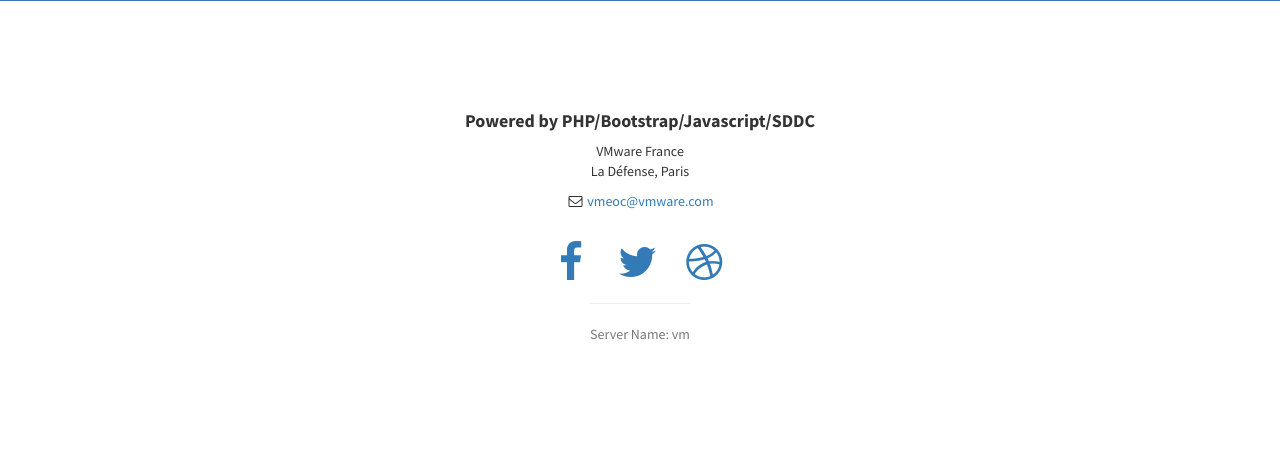
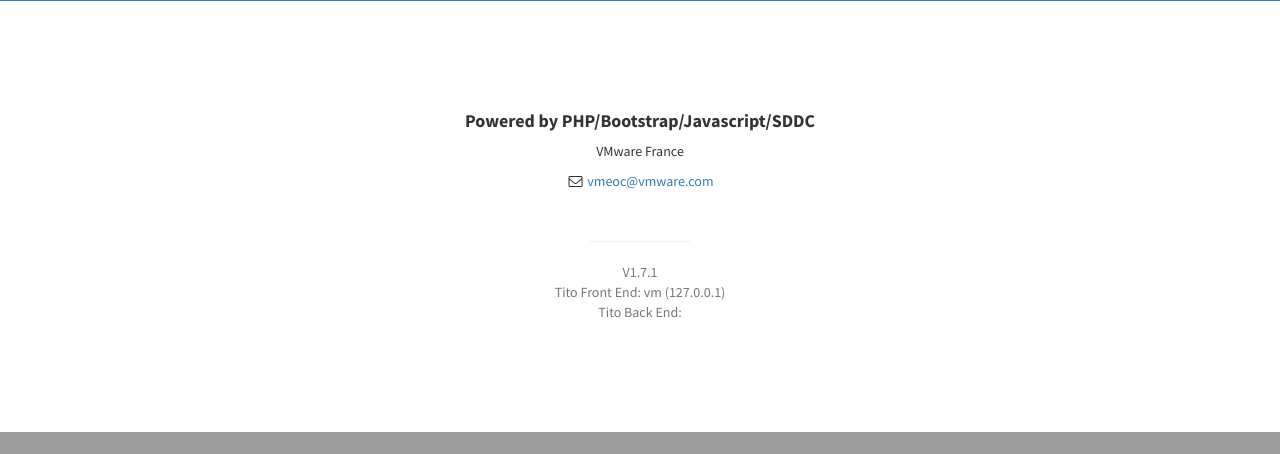
Before and after one commit to vmeoc/Tito, a PHP site: page / in a window 1280 px wide. Shown: the part 1472-1926 px from the top of the page. After the commit the page ends 1904 px from the top, so only its background shows below. Run offline with PHP 8.4, Linux system fonts and the light colour scheme; some libraries are stand-ins or nearby versions.

Commit message:
remove useless icon in the footer added server and back end ip in the footer

```diff
--- a/index.php
+++ b/index.php
@@ -163,27 +163,20 @@
                         <h4><strong>Powered by PHP/Bootstrap/Javascript/SDDC</strong>
                         </h4>
                         <p>VMware France
-                            <br>La Défense, Paris</p>
                         <ul class="list-unstyled">
                             <li><i class="fa fa-envelope-o fa-fw"></i> <a href="mailto:name@example.com">vmeoc@vmware.com</a>
                             </li>
                         </ul>
                         <br>
-                        <ul class="list-inline">
-                            <li>
-                                <a href="#"><i class="fa fa-facebook fa-fw fa-3x"></i></a>
-                            </li>
-                            <li>
-                                <a href="#"><i class="fa fa-twitter fa-fw fa-3x"></i></a>
-                            </li>
-                            <li>
-                                <a href="#"><i class="fa fa-dribbble fa-fw fa-3x"></i></a>
-                            </li>
-                        </ul>
                         <hr class="small">
                        <p class="text-muted">
                         <?PHP
-                        echo "Server Name: " . gethostname()
+                        echo "V1.7.1";
+                        echo "<br>";
+                        echo "Tito Front End: " . gethostname() . " (" . getHostByName(getHostName()) .")";
+                        echo "<br>";
+                        echo "Tito Back End: " . getenv('TITO-SQL');
+
                                 ?>
                         </p>
                     </div>
```
